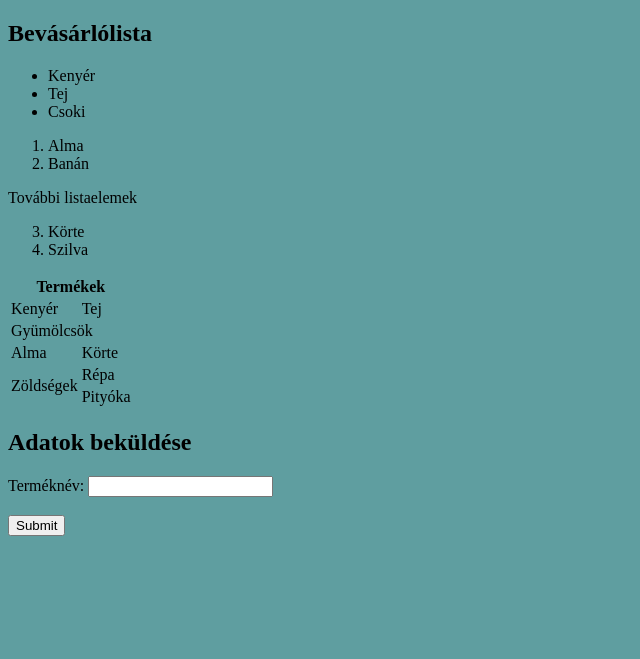
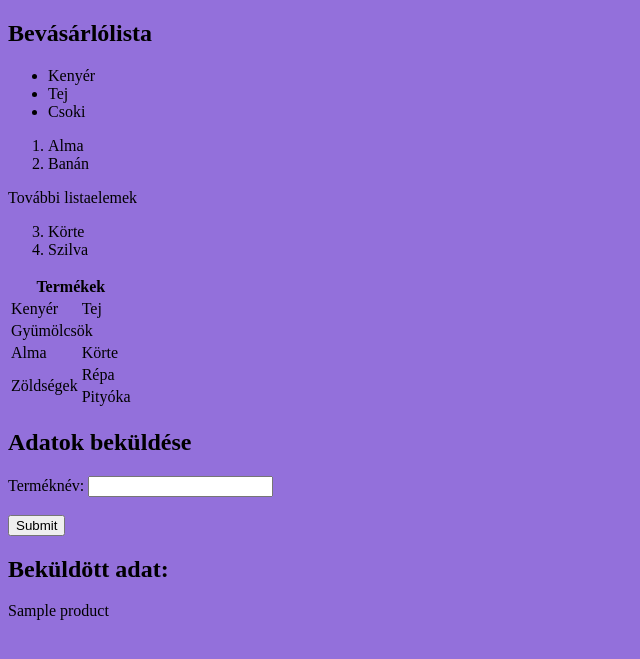
Before and after one commit to BarnaCsaba/24.10.08_Barna_Csaba_Note, a Flask app: template templates/index.html in a window 1280 px wide. Shown: the top 659 px of the page, without its empty margins (0-640 px from the left). Run offline with Flask 3, Linux system fonts and the light colour scheme; the template is opened without the code that fills it: most values are stand-ins (such as "Sample title", 1, 10 or a date in 2020).

Commit message:
add product list function

```diff
--- a/app.py
+++ b/app.py
@@ -1,11 +1,15 @@
 from flask import Flask, render_template, request
 
 app = Flask(__name__)
+products = []
 
+@app.route('/', methods=['GET', 'POST'])
+def index():
 
-@app.route('/')
-def hello():
-    return render_template("index.html")
+    if request.method == 'POST':
+        name = request.form.get('product_name')
+        products.append(name)
+    return render_template("index.html", products_=products)
 
 
 if __name__ == "__main__":
--- a/templates/design.css
+++ b/templates/design.css
@@ -1,4 +1,4 @@
 body
 {
-    background-color: cadetblue;
+    background-color: #9370DB;
 }
--- a/templates/index.html
+++ b/templates/index.html
@@ -63,5 +63,13 @@
         <button type="submit" value="Submit">Submit</button>
       </form>
 
+
+    {% if products_ %}
+      <h2>Beküldött adat:</h2>
+      {% for product in products_ %}
+        {{ product }}
+      {% endfor %}
+    {% endif %}
+
 </body>
 </html>
```
